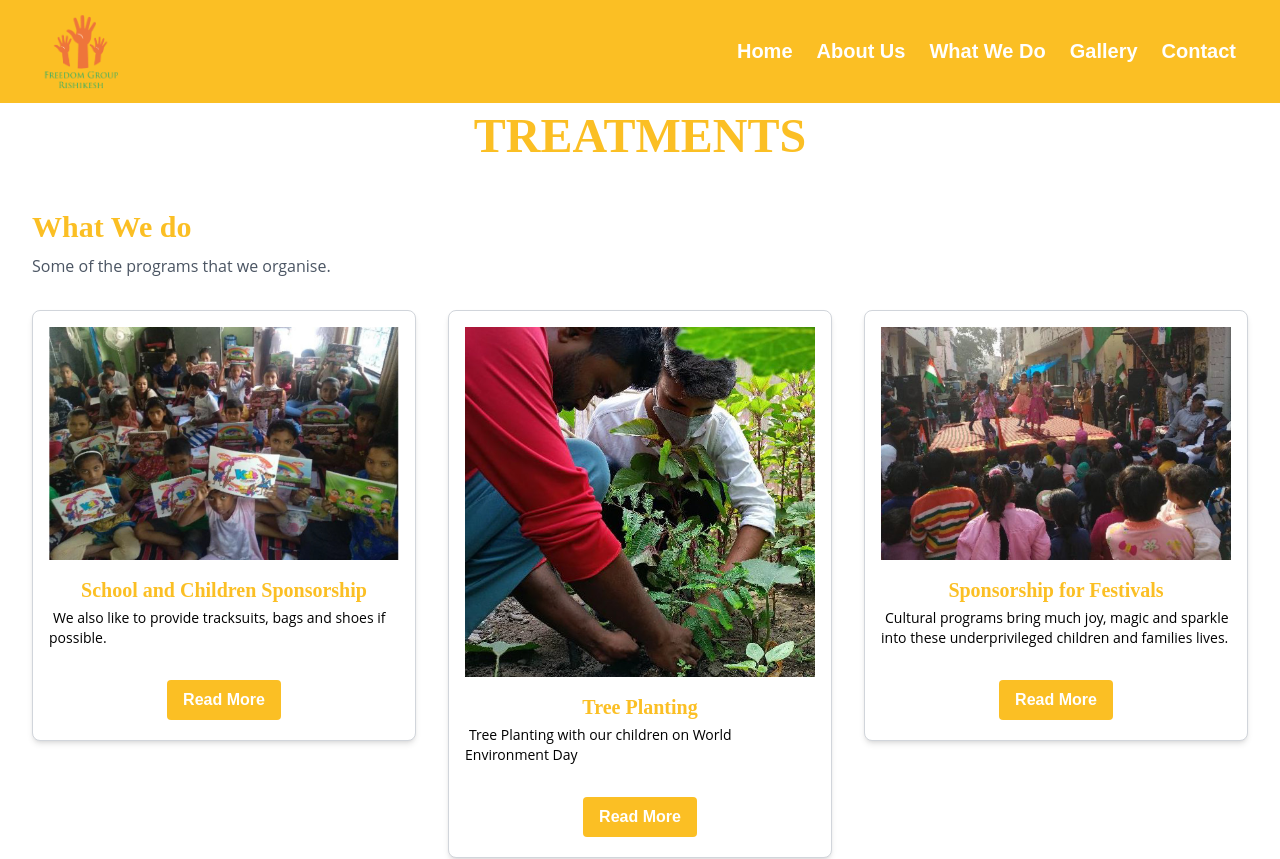
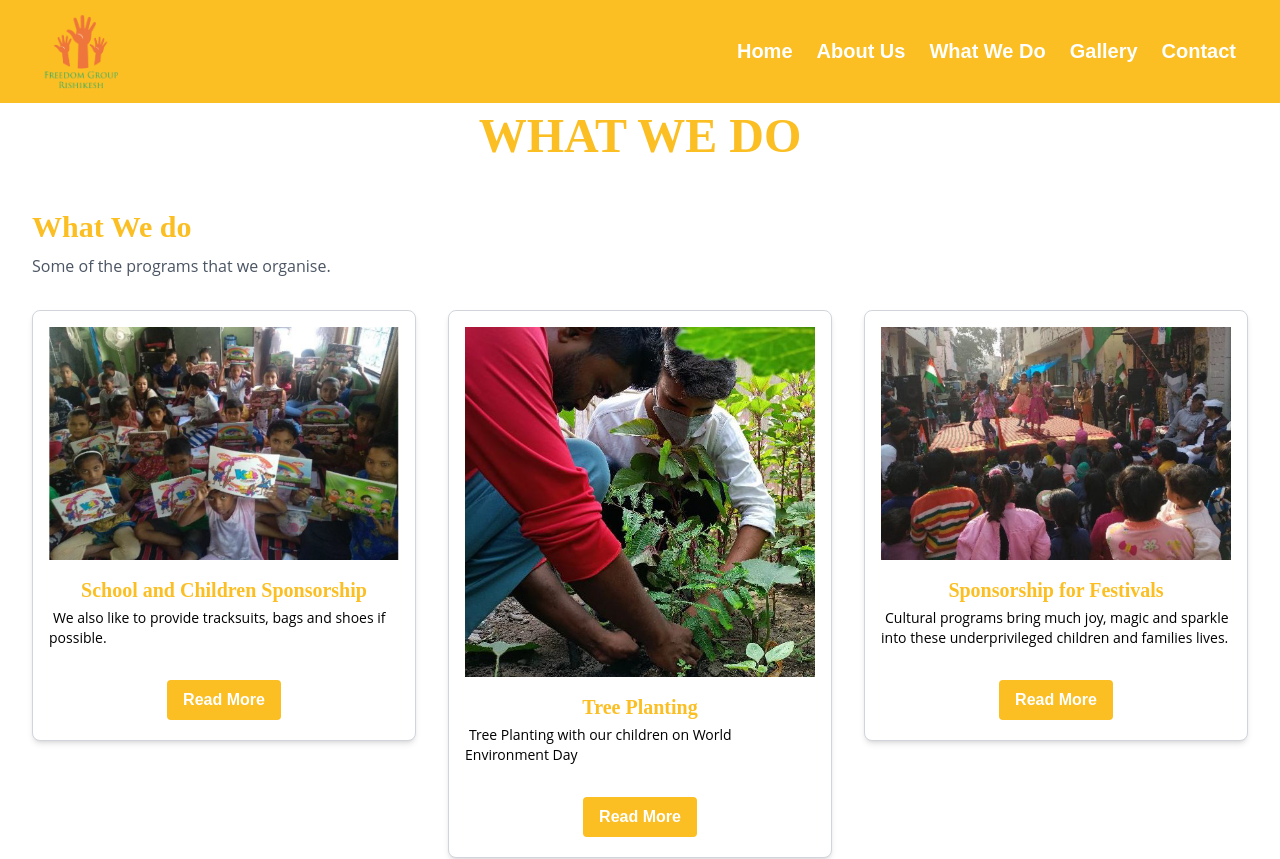
Before and after one commit to mohansky/Freedom-Group, a Next.js app: page /what-we-do in a window 1280 px wide. Shown: the top 859 px of the page. Built offline with nearby package versions, Linux system fonts and the light colour scheme.

Commit message:
Add files via upload

```diff
--- a/pages/what-we-do/index.js
+++ b/pages/what-we-do/index.js
@@ -21,7 +21,7 @@ export default function Treatments({ posts }) {
 
       <main>
         <div className="mx-auto max-w-7xl min-h-screen my-10 px-2 sm:px-6 lg:px-8">
-          <PageTitle> Treatments </PageTitle>
+          <PageTitle> What We Do </PageTitle>
           <div className="mt-8">
             <h2 className="text-3xl leading-tight font-bold">What We do</h2>
             <p className="text-gray-600 mt-2 mb-8 md:max-w-lg">
```
